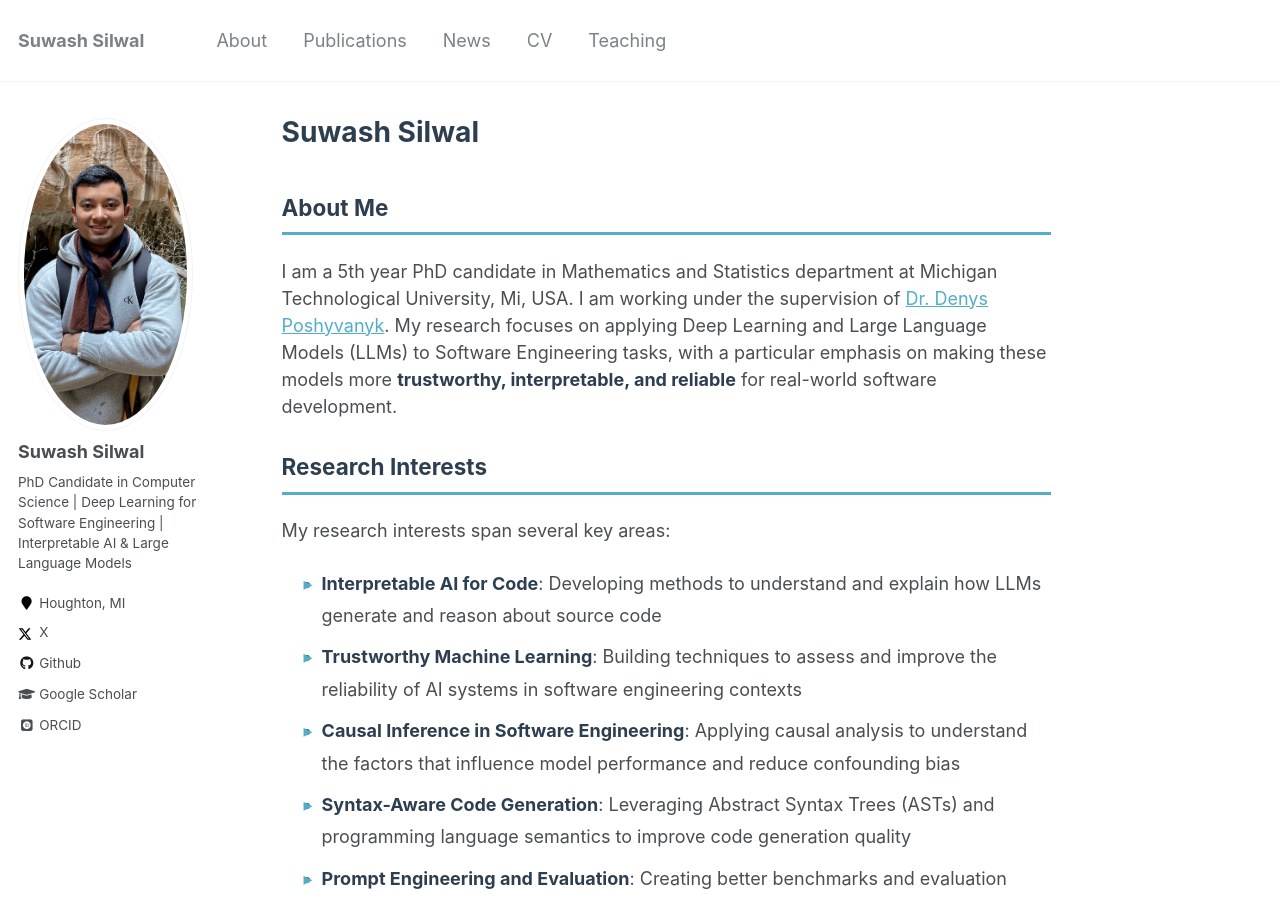
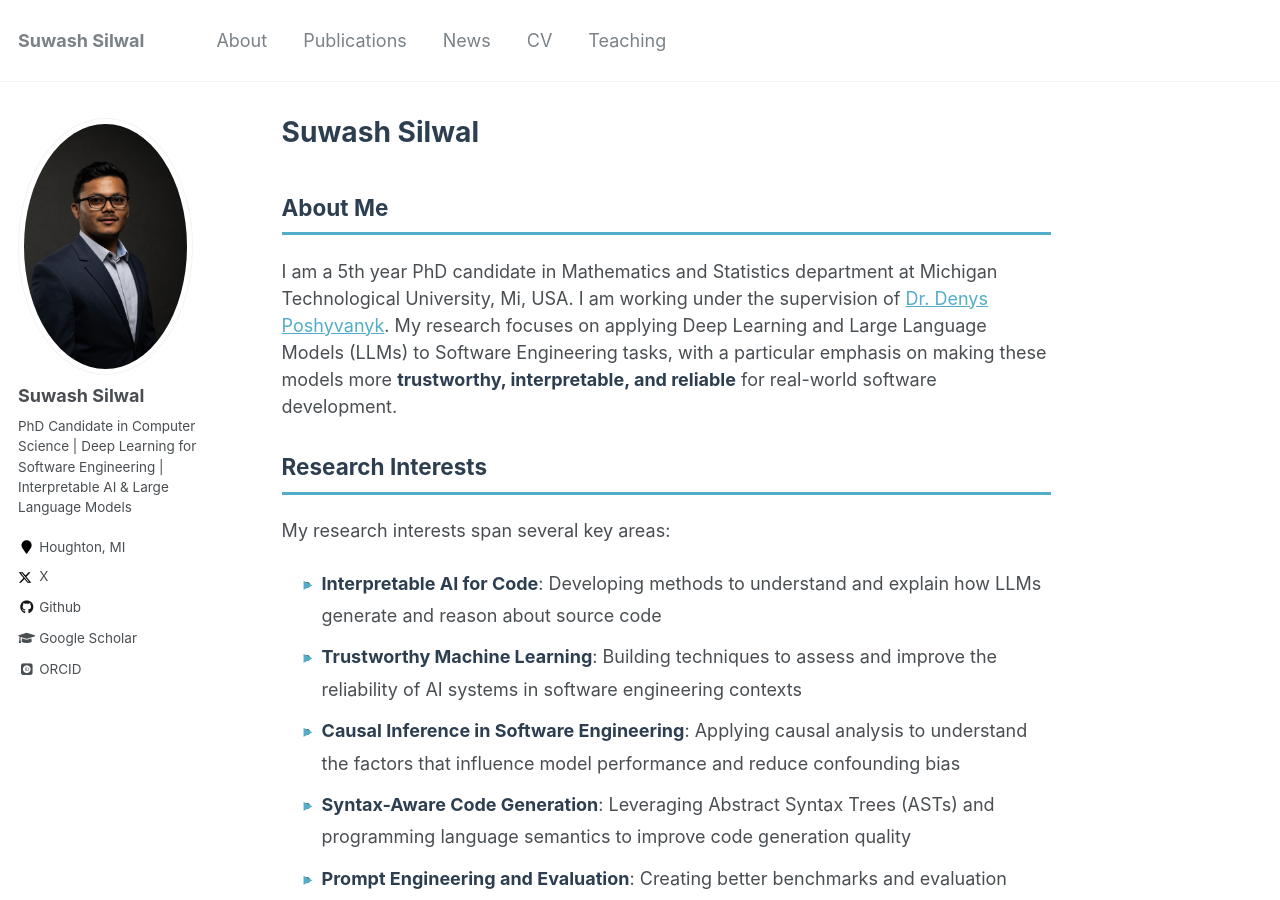
Before and after one commit to ssilwal050/ssilwal050.github.io, a Jekyll site: the page built from _pages/about.md, in a window 1280 px wide and 900 px high. Built offline with Jekyll 4.4.1, drawn with Linux system fonts in a browser that asks for light colours; some web fonts are replaced.

Commit message:
basic-update_03

```diff
--- a/_config.yml
+++ b/_config.yml
@@ -10,7 +10,7 @@ locale                   : "en-US"
 title                    : "Suwash Silwal"
 title_separator          : "-"
 name                     : &name "Suwash Silwal"
-description              : &description "PhD Candidate in Computer Science at William & Mary | Research in Deep Learning for Software Engineering, Interpretable AI, and Large Language Models"
+description              : &description "PhD Candidate in Statistics atMichigan Technological University | Research in Deep Learning for Software Engineering, Interpretable AI, and Large Language Models"
 url                      : https://ssilwal050.github.io # the base hostname & protocol for your site e.g. "https://mmistakes.github.io"
 baseurl                  : "" # the subpath of your site, e.g. "/blog"
 repository               : "dkhati98.github.io"
@@ -81,7 +81,7 @@ analytics:
 # Site Author
 author:
   name             : "Suwash Silwal"
-  avatar           : "img272.jpg"
+  avatar           : "prof_pic.jpg"
   bio              : "PhD Candidate in Computer Science | Deep Learning for Software Engineering | Interpretable AI & Large Language Models"
   location         : "Houghton, MI"
   employer         :
```
Also changed, not shown: images/prof_pic.jpg (added).
